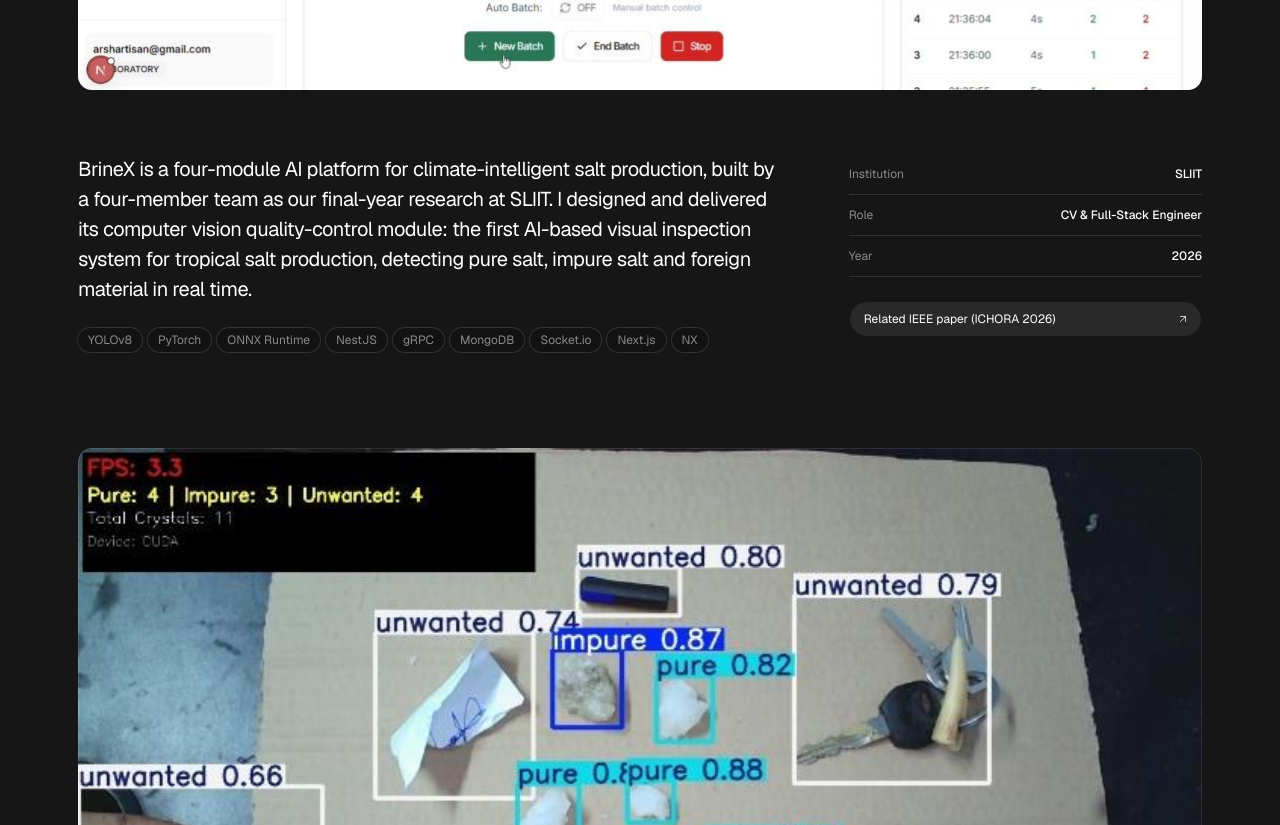
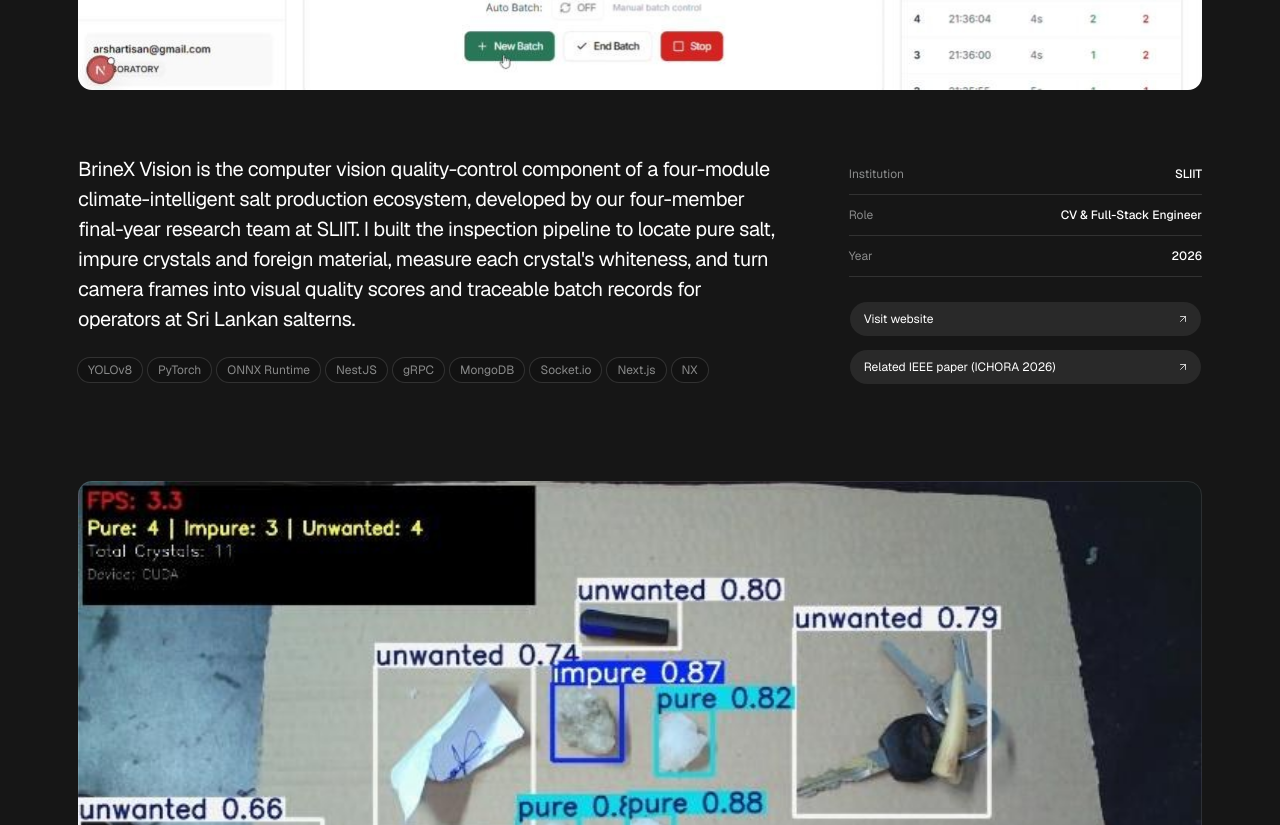
Before and after one commit to arshartisan/arsh-artisan, a Next.js app: page /projects/brinex-vision in a window 1280 px wide. Shown: the part 815-1640 px from the top of the page. Built offline with nearby package versions, Linux system fonts and the light colour scheme.

Commit message:
feat: enhance project links display in ProjectPage component and update project descriptions in data.json

```diff
--- a/src/components/portfolio/project-page.tsx
+++ b/src/components/portfolio/project-page.tsx
@@ -116,7 +116,10 @@ export function ProjectPage({ theme, project }: { theme: Theme & { id: ThemeId }
                 </div>
               ))}
             </dl>
-            {project.link ? <ProjectLink link={project.link} /> : null}
+            <div className="flex flex-col gap-3">
+              {"links" in project ? project.links?.map((link) => <ProjectLink key={link.href} link={link} />) : null}
+              {project.link ? <ProjectLink link={project.link} /> : null}
+            </div>
           </div>
         </section>
 
--- a/src/data/data.json
+++ b/src/data/data.json
@@ -123,12 +123,12 @@
       {
         "slug": "brinex-vision",
         "title": "BrineX Vision",
-        "description": "Real-time salt crystal quality control with YOLOv8.",
+        "description": "Salt impurity detection, visual quality grading and batch traceability.",
         "category": "AI Research",
         "period": "2025 - 2026",
         "icon": "/images/project-icons/brinex-icon.svg",
         "image": "/images/projects/brinex-vision/dashboard.jpg",
-        "intro": "BrineX is a four-module AI platform for climate-intelligent salt production, built by a four-member team as our final-year research at SLIIT. I designed and delivered its computer vision quality-control module: the first AI-based visual inspection system for tropical salt production, detecting pure salt, impure salt and foreign material in real time.",
+        "intro": "BrineX Vision is the computer vision quality-control component of a four-module climate-intelligent salt production ecosystem, developed by our four-member final-year research team at SLIIT. I built the inspection pipeline to locate pure salt, impure crystals and foreign material, measure each crystal's whiteness, and turn camera frames into visual quality scores and traceable batch records for operators at Sri Lankan salterns.",
         "meta": [
           {
             "label": "Institution",
@@ -154,6 +154,12 @@
           "Next.js",
           "NX"
         ],
+        "links": [
+          {
+            "label": "Visit website",
+            "href": "https://brinex-vision.vercel.app/"
+          }
+        ],
         "link": {
           "label": "Related IEEE paper (ICHORA 2026)",
           "href": "https://ieeexplore.ieee.org/document/11537206"
@@ -175,27 +181,35 @@
         "sections": [
           {
             "title": "Challenge",
-            "text": "Quality checks in Sri Lankan salterns are done by eye under ambient light. It is slow, varies between inspectors and shifts, and leaves no quantitative record for export buyers. No annotated dataset of Sri Lankan salt crystals existed, and outdoor light, translucent crystals and specular glare make the problem hard for off-the-shelf models."
+            "text": "At Puttalam salterns, operators inspect harvested salt for discolouration, mineral inclusions, sand and organic debris by eye. Changing light, fatigue and translucent crystal surfaces make grading inconsistent. The system needed to locate individual crystals and contaminants, work within a 200 ms frame budget, and produce quality records operators could review."
           },
           {
             "title": "Approach",
-            "text": "I built a dataset from field capture at Puttalam salterns: 650 images annotated in Label Studio and CVAT, expanded to 1,952 through augmentation. After benchmarking MobileNetV2, ResNet-50 and YOLOv8, I chose a YOLOv8 detector, exported it to ONNX and served it from a NestJS microservice with gRPC contracts, MongoDB persistence and Socket.io streaming to a Next.js operator dashboard. An HSV whiteness index and a class-weighted composite score turn detections into one actionable grade."
+            "text": "I used roughly 650 field images from Puttalam, annotated in Label Studio and CVAT and expanded to 1,952 with augmentation. YOLOv8 provides the location and class of each object so HSV analysis can measure whiteness within its bounding box. ONNX inference feeds a NestJS service, with gRPC and WebSocket delivery to a Next.js dashboard and asynchronous session and batch storage in MongoDB. The dashboard combines detection overlays, region-of-interest controls and historical quality analysis."
+          },
+          {
+            "title": "Quality grading",
+            "text": "Detection-based purity is the share of salt detections classified as pure, with foreign objects reported separately. Whiteness measures brightness and colour neutrality in each detected region. A composite score weights that whiteness by class: 1.0 for pure salt, 0.3 for impure salt and 0.0 for foreign material, then averages scores across detections. These measures describe visual quality; chemical composition and food safety require separate testing."
           },
           {
             "title": "Results",
-            "text": "On a held-out test set the model reached 99.41% precision, 99.14% recall and 99.37% mAP@0.5, catching 99.67% of impure salt, the class that matters most for product quality. The full pipeline runs in under 50 ms per frame at 5 FPS on CPU-only hardware, and the composite score tracks expert judgement with a Spearman correlation above 0.92."
+            "text": "The research reports 99.41% precision, 99.14% recall, 99.37% mAP@0.5 and 79.95% mAP@0.5:0.95 on 293 held-out images. Impure-salt recall was 99.67%, with two missed instances out of 609. The reported synchronous pipeline took approximately 45 ms, with a CPU stream rate of 5 FPS. On 50 expert-rated frames, the composite score had a Spearman rank correlation above 0.92 with human quality rankings."
+          },
+          {
+            "title": "Next steps",
+            "text": "The prototype was evaluated on images from Puttalam. Broader deployment needs datasets and calibration from other salterns, where crystal shapes and contaminants may differ. Further work includes tracking crystals across frames, reducing background false positives, testing edge inference and connecting monitoring to physical sorting."
           }
         ]
       },
       {
         "slug": "molt",
         "title": "Molt",
-        "description": "Real-time livestock monitoring with IP cameras.",
+        "description": "Camera-based poultry monitoring and flock records in one mobile app.",
         "category": "Computer Vision",
         "period": "Mar 2026 - Present",
         "icon": "/images/project-icons/molt_icon_white.svg",
         "image": "/images/projects/molt/cover.png",
-        "intro": "Molt replaces twice-daily manual poultry headcounts with continuous IP-camera monitoring, using DFCCNet density regression, automated threshold alerts and SMS and in-app notifications.",
+        "intro": "Molt brings poultry-farm monitoring and flock recordkeeping into one mobile app. Farmers can review camera-detected birds alongside recorded flock totals, open connected camera views, track batches and bird activity, and investigate farm incidents. My AI engineering work uses DFCCNet density regression to count overlapping birds from IP-camera frames within this wider farm workflow.",
         "meta": [
           {
             "label": "Company",
@@ -218,19 +232,27 @@
           "IP cameras",
           "SMS alerts"
         ],
+        "link": {
+          "label": "Visit website",
+          "href": "https://molt-v1-ten.vercel.app/"
+        },
         "gallery": [],
         "sections": [
           {
             "title": "Challenge",
-            "text": "Birds overlap heavily, so counting them by detection is unreliable, and memory use grew with every camera added until inference ran out of memory."
+            "text": "Overlapping birds make individual object detection unreliable, while processing multiple camera feeds put pressure on inference memory. Farmers also need more than a count: observations must be tied to the right farm, barn and area, with clear timing and coverage, and compared against flock records without automatically changing them."
           },
           {
             "title": "Approach",
-            "text": "Chose density regression over object detection to count overlapping birds accurately, and standardised frames to 600 px behind a single inference queue."
+            "text": "I chose DFCCNet density regression for overlapping birds and standardised frames to 600 px behind a single inference queue to control memory use across cameras. The React Native app presents detected counts alongside recorded flock totals, shows missing or partial count states, and lets users open connected camera views for context. Camera compatibility, registration and area assignment are coordinated with the platform team."
+          },
+          {
+            "title": "Farm workflows",
+            "text": "Molt organises farms into barns and areas, with batches covering arrivals, placements and growing cycles. Deaths, culls and permitted bird movements stay linked to their batch and area. Owners invite staff by SMS and assign Manager or Worker access per farm. Incidents and notifications provide context for investigation, while camera recounts update observations independently of the flock ledger."
           },
           {
             "title": "Results",
-            "text": "Headcounts now run continuously with automated alerts, out-of-memory failures are gone, and memory stays flat as more cameras come online."
+            "text": "The app brings counts, camera context and batch records into a shared daily view for farm teams. Users can compare observed birds with recorded totals and investigate differences before recording changes. Development is ongoing; fresh counts and connected camera views depend on supported hardware, connectivity and configured monitoring services."
           }
         ]
       },
```
